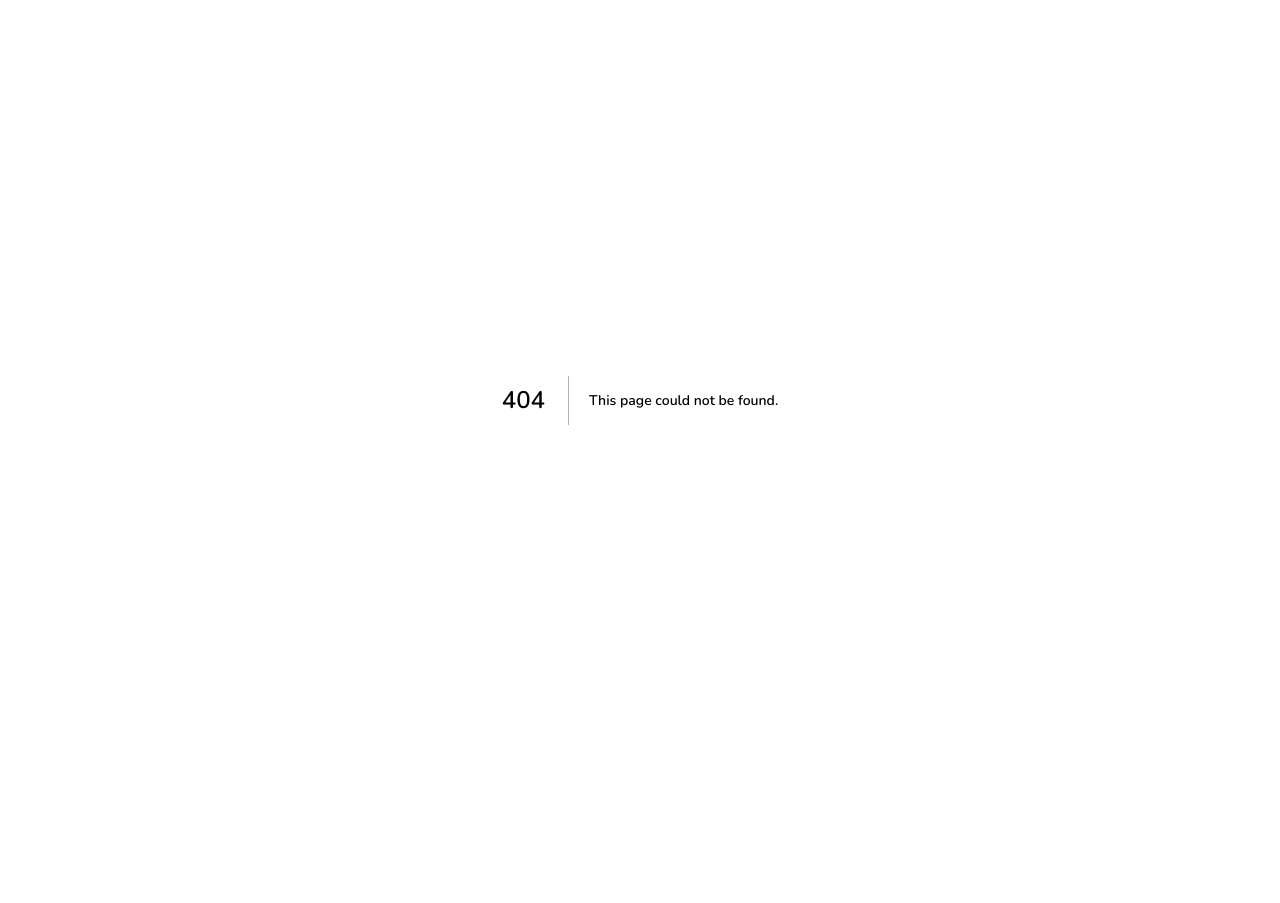
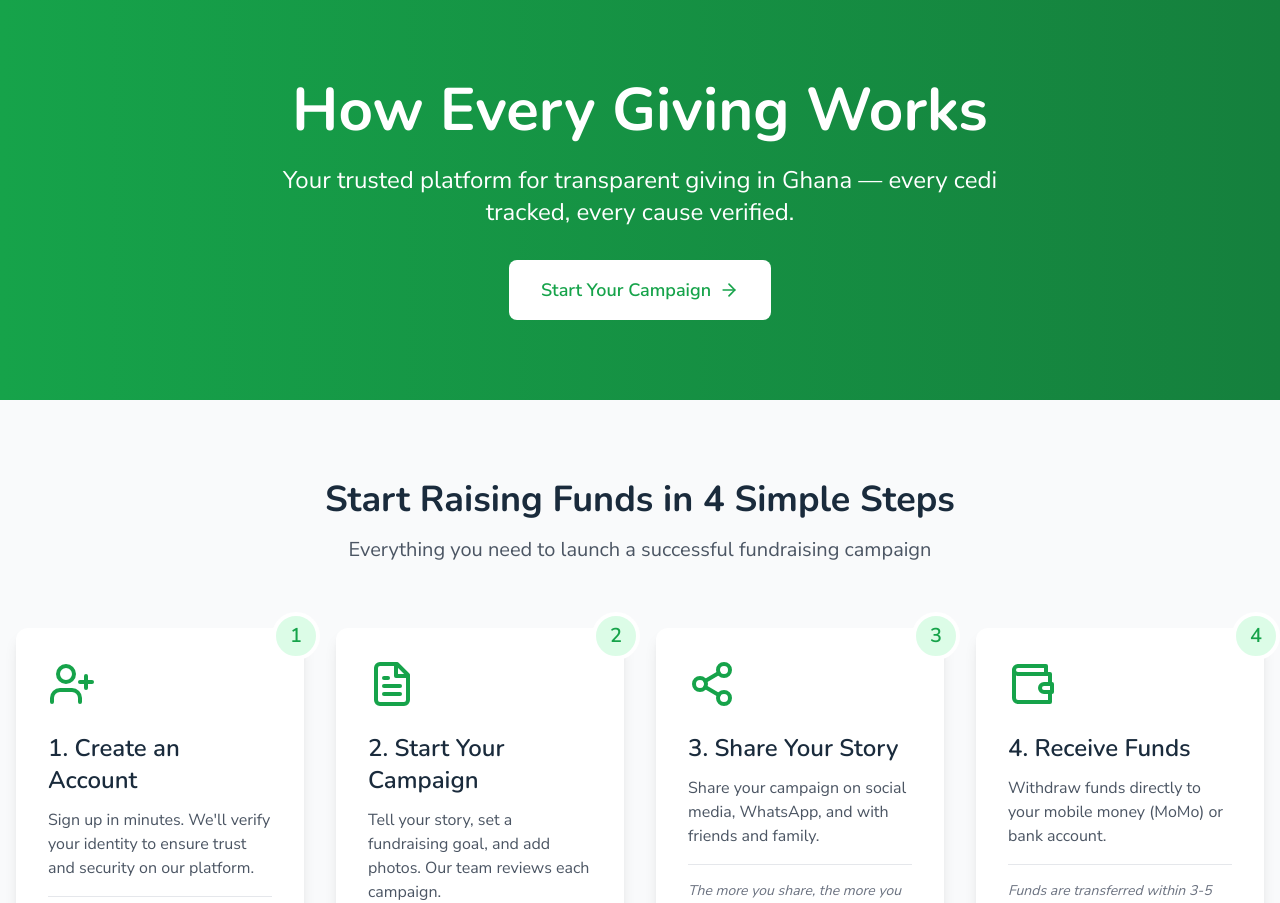
Before and after one commit to jefferyofosu1-cyber/everygivinggh, a Next.js app: page /how-it-works in a window 1280 px wide. Before the commit this address had no page. Shown: the top 903 px of the page. Before the commit the page ends 800 px from the top, so only its background shows below. Built offline with nearby package versions, Linux system fonts and the light colour scheme.

Commit message:
Create page.tsx

```diff
--- /dev/null
+++ b/app/how-it-works/page.tsx
@@ -0,0 +1,221 @@
+import {
+  UserPlus,
+  FileText,
+  Share2,
+  Wallet,
+  Shield,
+  Heart,
+  TrendingUp,
+  Globe,
+  CheckCircle,
+  ArrowRight
+} from 'lucide-react';
+import Link from 'next/link';
+
+export default function HowItWorksPage() {
+  // Main steps for fundraisers
+  const fundraiserSteps = [
+    {
+      icon: <UserPlus className="w-12 h-12 text-green-600" />,
+      title: "1. Create an Account",
+      description: "Sign up in minutes. We'll verify your identity to ensure trust and security on our platform.",
+      details: "You'll need a valid email and Ghana Card or Voter's ID for verification."
+    },
+    {
+      icon: <FileText className="w-12 h-12 text-green-600" />,
+      title: "2. Start Your Campaign",
+      description: "Tell your story, set a fundraising goal, and add photos. Our team reviews each campaign.",
+      details: "Include clear details about your cause and how the funds will be used."
+    },
+    {
+      icon: <Share2 className="w-12 h-12 text-green-600" />,
+      title: "3. Share Your Story",
+      description: "Share your campaign on social media, WhatsApp, and with friends and family.",
+      details: "The more you share, the more you raise. We provide sharing tools to help."
+    },
+    {
+      icon: <Wallet className="w-12 h-12 text-green-600" />,
+      title: "4. Receive Funds",
+      description: "Withdraw funds directly to your mobile money (MoMo) or bank account.",
+      details: "Funds are transferred within 3-5 business days after verification."
+    }
+  ];
+
+  // Features highlights
+  const features = [
+    {
+      icon: <Shield className="w-8 h-8 text-green-600" />,
+      title: "Verified Campaigns",
+      description: "Every campaign is verified to ensure authenticity and prevent fraud."
+    },
+    {
+      icon: <Heart className="w-8 h-8 text-green-600" />,
+      title: "Zero Platform Fees",
+      description: "It's completely free to start a campaign. We only charge a small 5% fee on funds raised."
+    },
+    {
+      icon: <TrendingUp className="w-8 h-8 text-green-600" />,
+      title: "Real-Time Tracking",
+      description: "Track your donations and campaign progress in real-time from your dashboard."
+    },
+    {
+      icon: <Globe className="w-8 h-8 text-green-600" />,
+      title: "Global Reach",
+      description: "Accept donations from anywhere in the world. Supporters can pay via mobile money or card."
+    }
+  ];
+
+  // FAQ items
+  const faqs = [
+    {
+      question: "How long does verification take?",
+      answer: "Most campaigns are verified within 24-48 hours. We'll notify you via email once your campaign is approved."
+    },
+    {
+      question: "What documents do I need to verify my identity?",
+      answer: "You'll need a valid government-issued ID (Ghana Card, Voter's ID, or Passport) and a clear photo of yourself."
+    },
+    {
+      question: "How do I withdraw funds?",
+      answer: "Funds can be withdrawn to your mobile money wallet (MTN, Vodafone, AirtelTigo) or bank account. Withdrawals are processed within 3-5 business days."
+    },
+    {
+      question: "Is there a minimum or maximum goal?",
+      answer: "There's no minimum goal. Maximum goal is subject to verification level - higher goals require additional verification."
+    },
+    {
+      question: "What happens if I don't reach my goal?",
+      answer: "You still receive all funds raised, minus our platform fee. There's no all-or-nothing requirement."
+    },
+    {
+      question: "How are campaigns verified?",
+      answer: "Our team reviews each campaign, checks IDs, contacts references, and may request additional documentation for large goals."
+    }
+  ];
+
+  return (
+    <div className="min-h-screen bg-gray-50">
+      {/* Hero Section */}
+      <div className="bg-gradient-to-r from-green-600 to-green-700 text-white py-20">
+        <div className="container mx-auto px-4 text-center">
+          <h1 className="text-5xl md:text-6xl font-bold mb-6">
+            How Every Giving Works
+          </h1>
+          <p className="text-xl md:text-2xl max-w-3xl mx-auto mb-8">
+            Your trusted platform for transparent giving in Ghana — every cedi tracked, every cause verified.
+          </p>
+          <Link
+            href="/start-fundraiser"
+            className="inline-flex items-center gap-2 bg-white text-green-600 px-8 py-4 rounded-lg font-semibold text-lg hover:bg-gray-100 transition"
+          >
+            Start Your Campaign <ArrowRight className="w-5 h-5" />
+          </Link>
+        </div>
+      </div>
+
+      {/* Steps Section */}
+      <div className="container mx-auto px-4 py-20">
+        <h2 className="text-4xl font-bold text-center mb-4">
+          Start Raising Funds in 4 Simple Steps
+        </h2>
+        <p className="text-xl text-gray-600 text-center mb-16 max-w-3xl mx-auto">
+          Everything you need to launch a successful fundraising campaign
+        </p>
+
+        <div className="grid md:grid-cols-2 lg:grid-cols-4 gap-8">
+          {fundraiserSteps.map((step, index) => (
+            <div
+              key={index}
+              className="bg-white rounded-xl p-8 shadow-lg hover:shadow-xl transition relative group"
+            >
+              <div className="absolute -top-4 -right-4 w-12 h-12 bg-green-100 rounded-full flex items-center justify-center text-green-600 font-bold text-xl border-4 border-white">
+                {index + 1}
+              </div>
+              <div className="mb-6 transform group-hover:scale-110 transition">
+                {step.icon}
+              </div>
+              <h3 className="text-2xl font-semibold mb-3">{step.title}</h3>
+              <p className="text-gray-600 mb-4">{step.description}</p>
+              <p className="text-sm text-gray-500 border-t pt-4 italic">
+                {step.details}
+              </p>
+            </div>
+          ))}
+        </div>
+      </div>
+
+      {/* Features Grid */}
+      <div className="bg-white py-20">
+        <div className="container mx-auto px-4">
+          <h2 className="text-4xl font-bold text-center mb-4">
+            Why Choose Every Giving?
+          </h2>
+          <p className="text-xl text-gray-600 text-center mb-16 max-w-3xl mx-auto">
+            We're building Ghana's most trusted fundraising platform
+          </p>
+
+          <div className="grid md:grid-cols-2 lg:grid-cols-4 gap-6">
+            {features.map((feature, index) => (
+              <div key={index} className="p-6 text-center">
+                <div className="flex justify-center mb-4">{feature.icon}</div>
+                <h3 className="text-xl font-semibold mb-2">{feature.title}</h3>
+                <p className="text-gray-600">{feature.description}</p>
+              </div>
+            ))}
+          </div>
+        </div>
+      </div>
+
+      {/* FAQ Section */}
+      <div className="container mx-auto px-4 py-20">
+        <h2 className="text-4xl font-bold text-center mb-4">
+          Frequently Asked Questions
+        </h2>
+        <p className="text-xl text-gray-600 text-center mb-16 max-w-3xl mx-auto">
+          Everything you need to know about fundraising on Every Giving
+        </p>
+
+        <div className="grid md:grid-cols-2 gap-6 max-w-5xl mx-auto">
+          {faqs.map((faq, index) => (
+            <div key={index} className="bg-white rounded-lg p-6 shadow-md hover:shadow-lg transition">
+              <h3 className="text-lg font-semibold mb-3 flex items-start gap-2">
+                <CheckCircle className="w-6 h-6 text-green-600 flex-shrink-0 mt-0.5" />
+                <span>{faq.question}</span>
+              </h3>
+              <p className="text-gray-600 ml-8">{faq.answer}</p>
+            </div>
+          ))}
+        </div>
+      </div>
+
+      {/* Call to Action */}
+      <div className="bg-green-600 text-white py-16">
+        <div className="container mx-auto px-4 text-center">
+          <h2 className="text-4xl font-bold mb-4">
+            Ready to Start Your Fundraiser?
+          </h2>
+          <p className="text-xl mb-8 max-w-2xl mx-auto opacity-90">
+            Join hundreds of Ghanaians who have raised funds for medical emergencies, education, and community projects.
+          </p>
+          <div className="flex flex-col sm:flex-row gap-4 justify-center">
+            <Link
+              href="/start-fundraiser"
+              className="bg-white text-green-600 px-8 py-4 rounded-lg font-semibold text-lg hover:bg-gray-100 transition"
+            >
+              Start a Fundraiser
+            </Link>
+            <Link
+              href="/campaigns"
+              className="border-2 border-white text-white px-8 py-4 rounded-lg font-semibold text-lg hover:bg-green-700 transition"
+            >
+              Browse Campaigns
+            </Link>
+          </div>
+          <p className="mt-6 text-sm opacity-75">
+            Have questions? <a href="/contact" className="underline">Contact our support team</a>
+          </p>
+        </div>
+      </div>
+    </div>
+  );
+}
```
